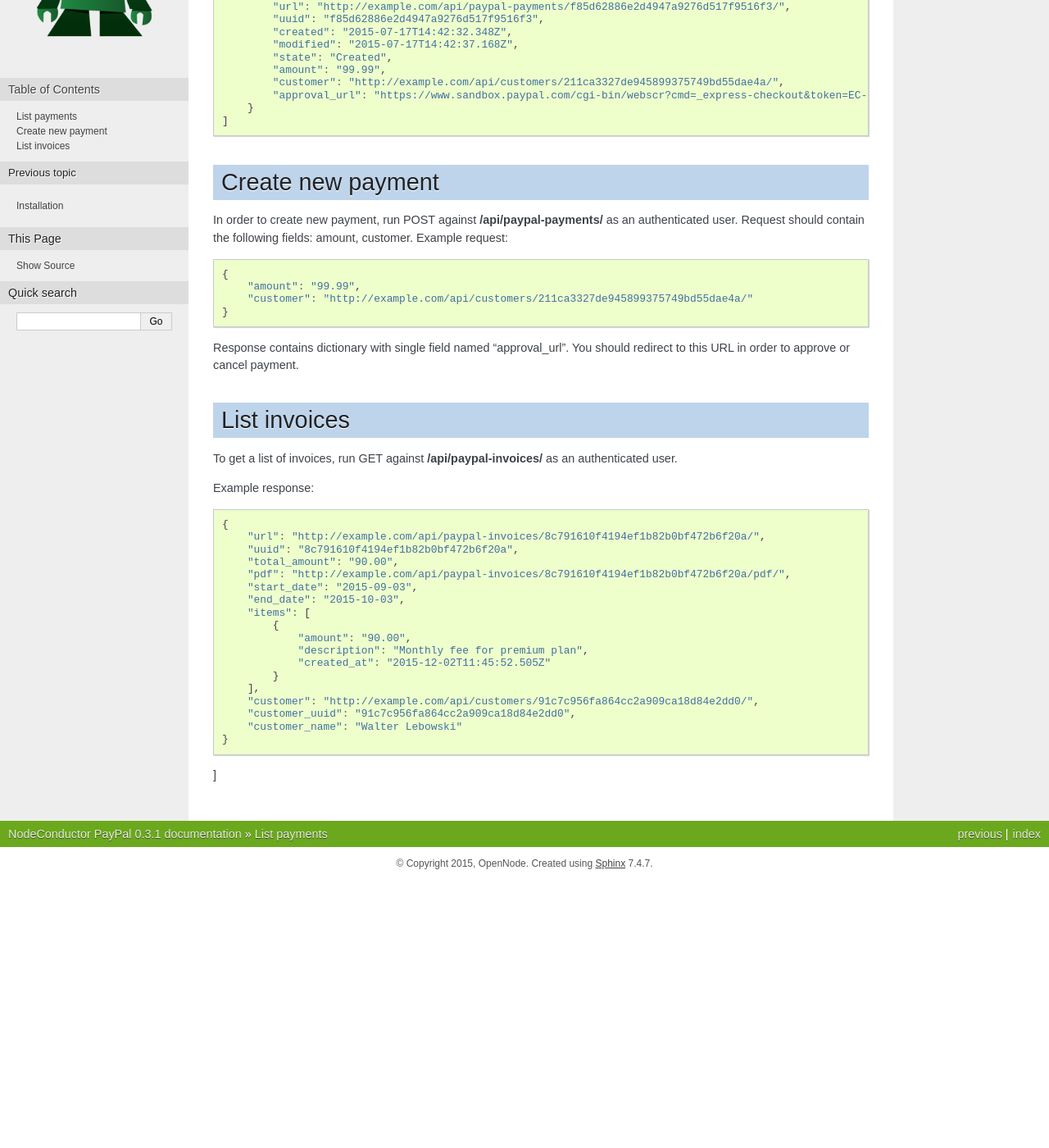
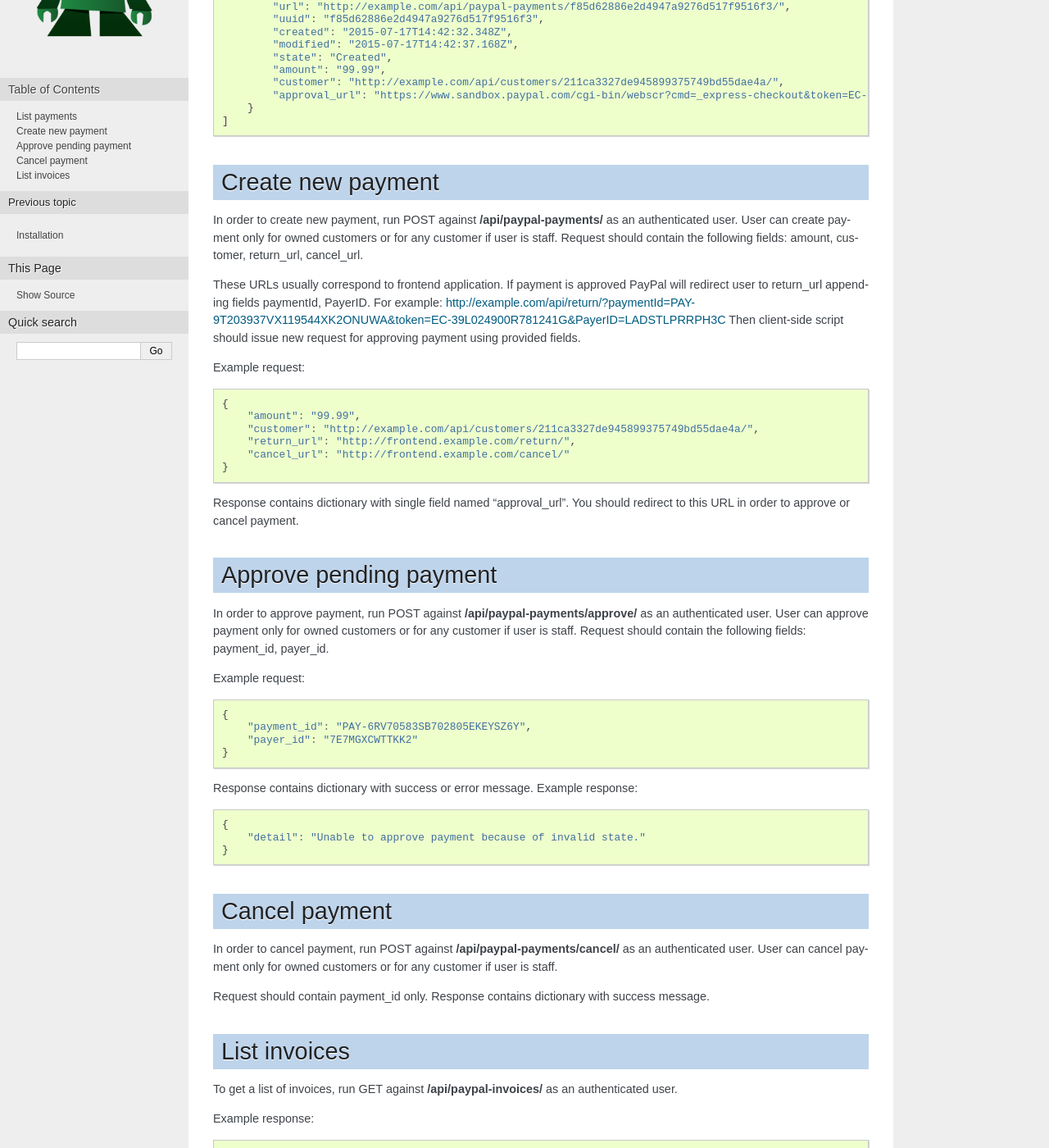
Before and after one commit to opennode/waldur-paypal, a Sphinx documentation site: the page built from docs/api.rst, in a window 1280 px wide and 1400 px high, scrolled down 280 px. Shown: the whole window at 82% size. Built offline with Sphinx 7.4.7, drawn with Linux system fonts in a browser that asks for light colours; the version number is read from the project's files by our own code; before the commit the page ends 1353 px from its top, so only the background shows below that.

Commit message:
Refactor payment operations. Add documentation and tests (SAAS-1101) * Require user to specify return_url and cancel_url in API request for creating payment.

```diff
--- a/docs/api.rst
+++ b/docs/api.rst
@@ -28,16 +28,62 @@ Create new payment
 ------------------
 
 In order to create new payment, run POST against **/api/paypal-payments/** as an authenticated user.
-Request should contain the following fields: amount, customer. Example request:
+User can create payment only for owned customers or for any customer if user is staff.
+Request should contain the following fields: amount, customer, return_url, cancel_url.
+
+These URLs usually correspond to frontend application.
+If payment is approved PayPal will redirect user to return_url appending fields paymentId, PayerID.
+For example: http://example.com/api/return/?paymentId=PAY-9T203937VX119544XK2ONUWA&token=EC-39L024900R781241G&PayerID=LADSTLPRRPH3C
+Then client-side script should issue new request for approving payment using provided fields.
+
+Example request:
 
 .. code-block:: javascript
 
     {
         "amount": "99.99",
-        "customer": "http://example.com/api/customers/211ca3327de945899375749bd55dae4a/"
+        "customer": "http://example.com/api/customers/211ca3327de945899375749bd55dae4a/",
+        "return_url": "http://frontend.example.com/return/",
+        "cancel_url": "http://frontend.example.com/cancel/"
     }
 
-Response contains dictionary with single field named "approval_url". You should redirect to this URL in order to approve or cancel payment.
+Response contains dictionary with single field named "approval_url".
+You should redirect to this URL in order to approve or cancel payment.
+
+Approve pending payment
+-----------------------
+
+In order to approve payment, run POST against **/api/paypal-payments/approve/** as an authenticated user.
+User can approve payment only for owned customers or for any customer if user is staff.
+Request should contain the following fields: payment_id, payer_id.
+
+Example request:
+
+.. code-block:: javascript
+
+    {
+        "payment_id": "PAY-6RV70583SB702805EKEYSZ6Y",
+        "payer_id": "7E7MGXCWTTKK2"
+    }
+
+Response contains dictionary with success or error message.
+Example response:
+
+.. code-block:: javascript
+
+    {
+        "detail": "Unable to approve payment because of invalid state."
+    }
+
+
+Cancel payment
+--------------
+
+In order to cancel payment, run POST against **/api/paypal-payments/cancel/** as an authenticated user.
+User can cancel payment only for owned customers or for any customer if user is staff.
+
+Request should contain payment_id only.
+Response contains dictionary with success message.
 
 
 List invoices
```
Also changed, not shown: 6 other files.
